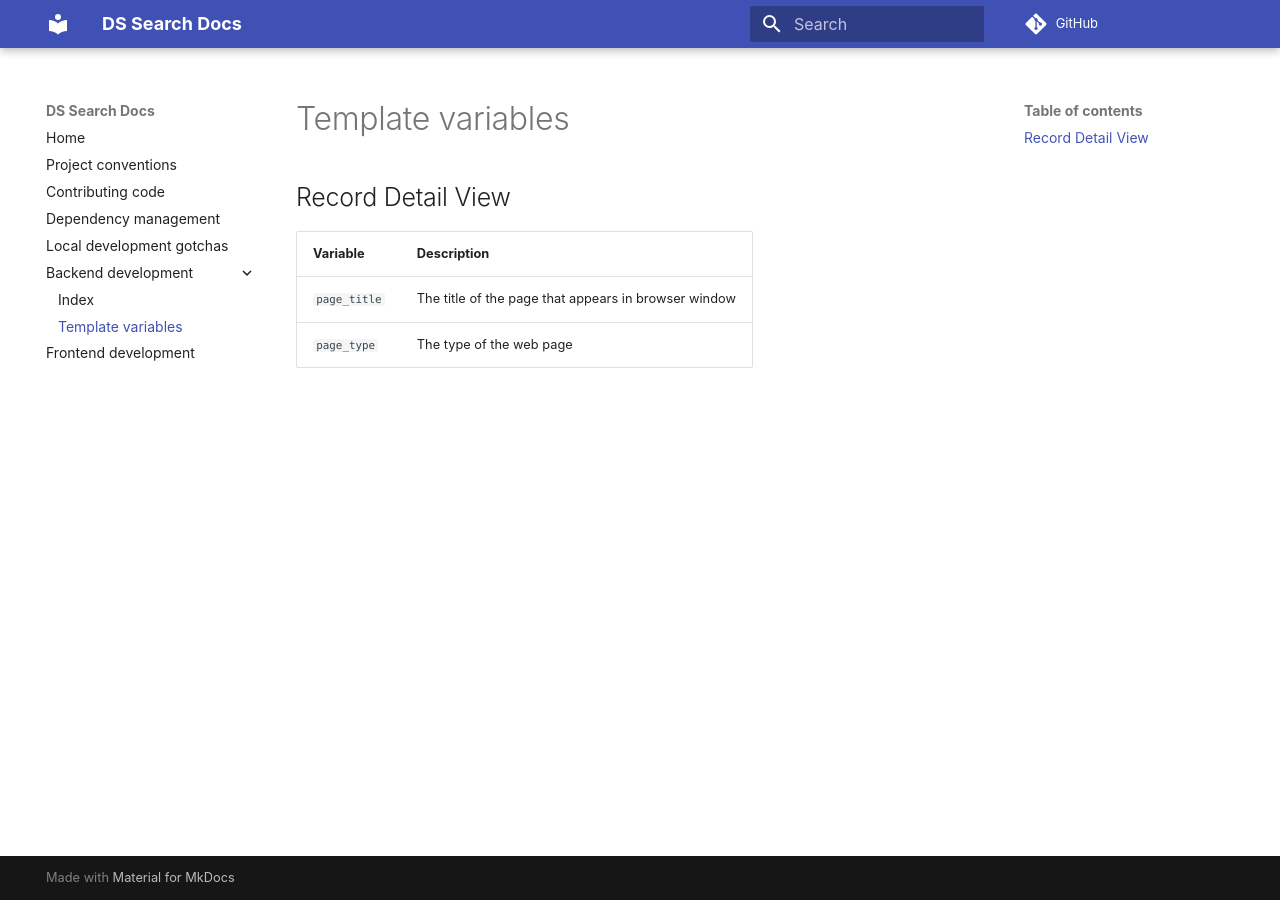
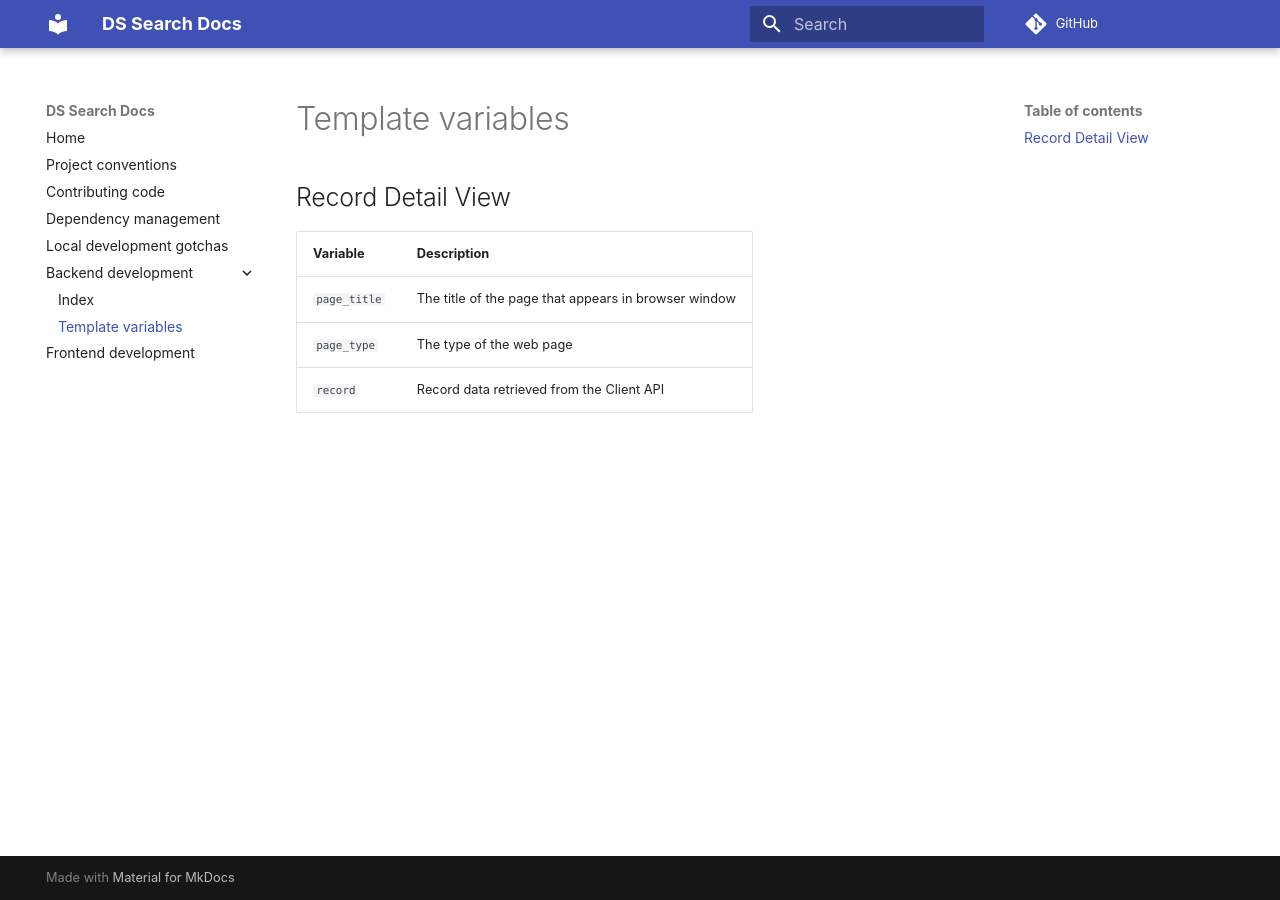
Before and after one commit to nationalarchives/ds-search, an MkDocs documentation site: the page built from docs/backend/template_variables.md, in a window 1280 px wide. Built offline with MkDocs 1.6.1 and Material for MkDocs 9.7.7, drawn with Linux system fonts in a browser that asks for light colours; comment, search, counter and statistics services are not loaded.

Commit message:
FIND-81:update docs

```diff
--- a/docs/backend/template_variables.md
+++ b/docs/backend/template_variables.md
@@ -6,3 +6,4 @@
 | ------------ | ---------------------------------------------------- |
 | `page_title` | The title of the page that appears in browser window |
 | `page_type`  | The type of the web page                             |
+| `record`     | Record data retrieved from the Client API            |
```
